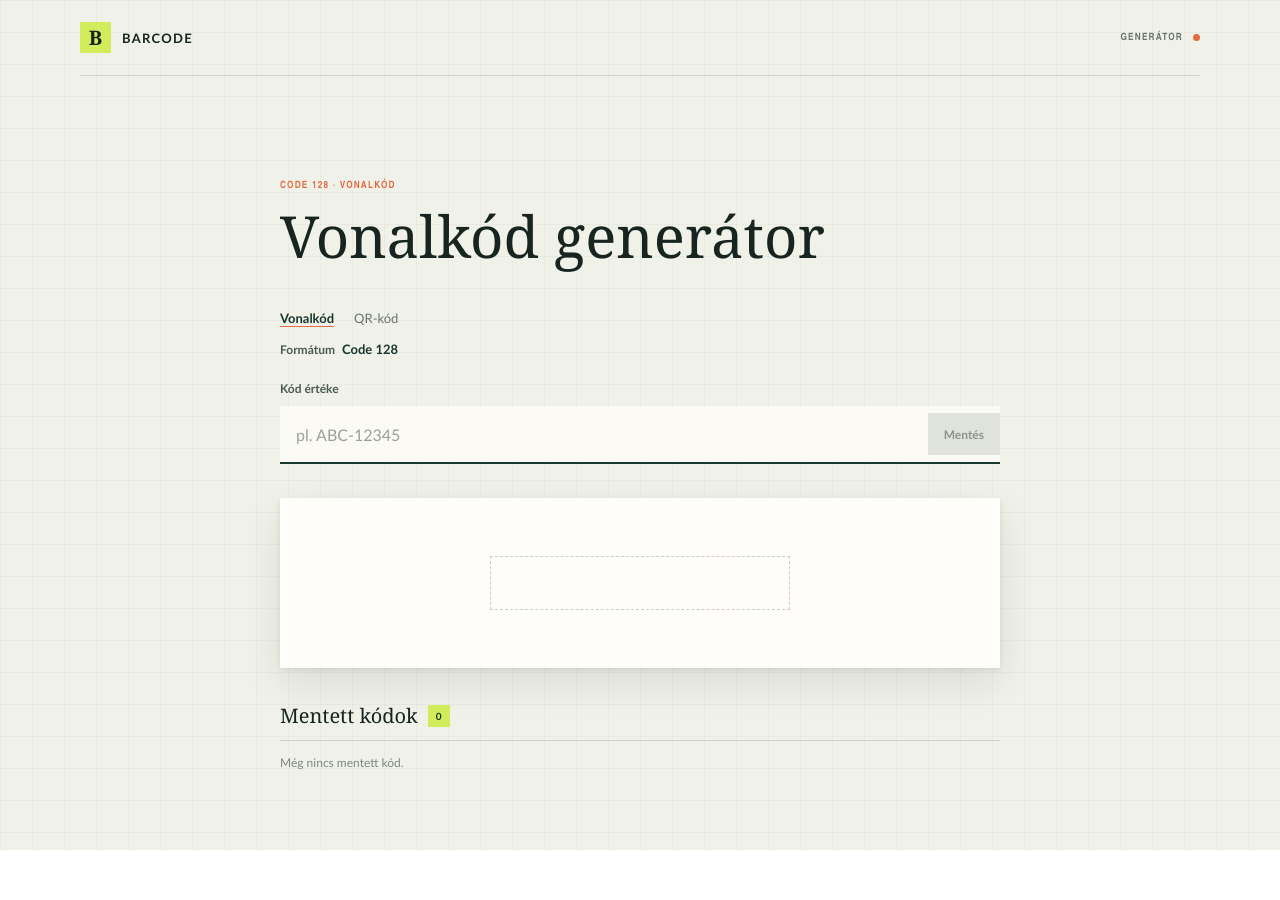
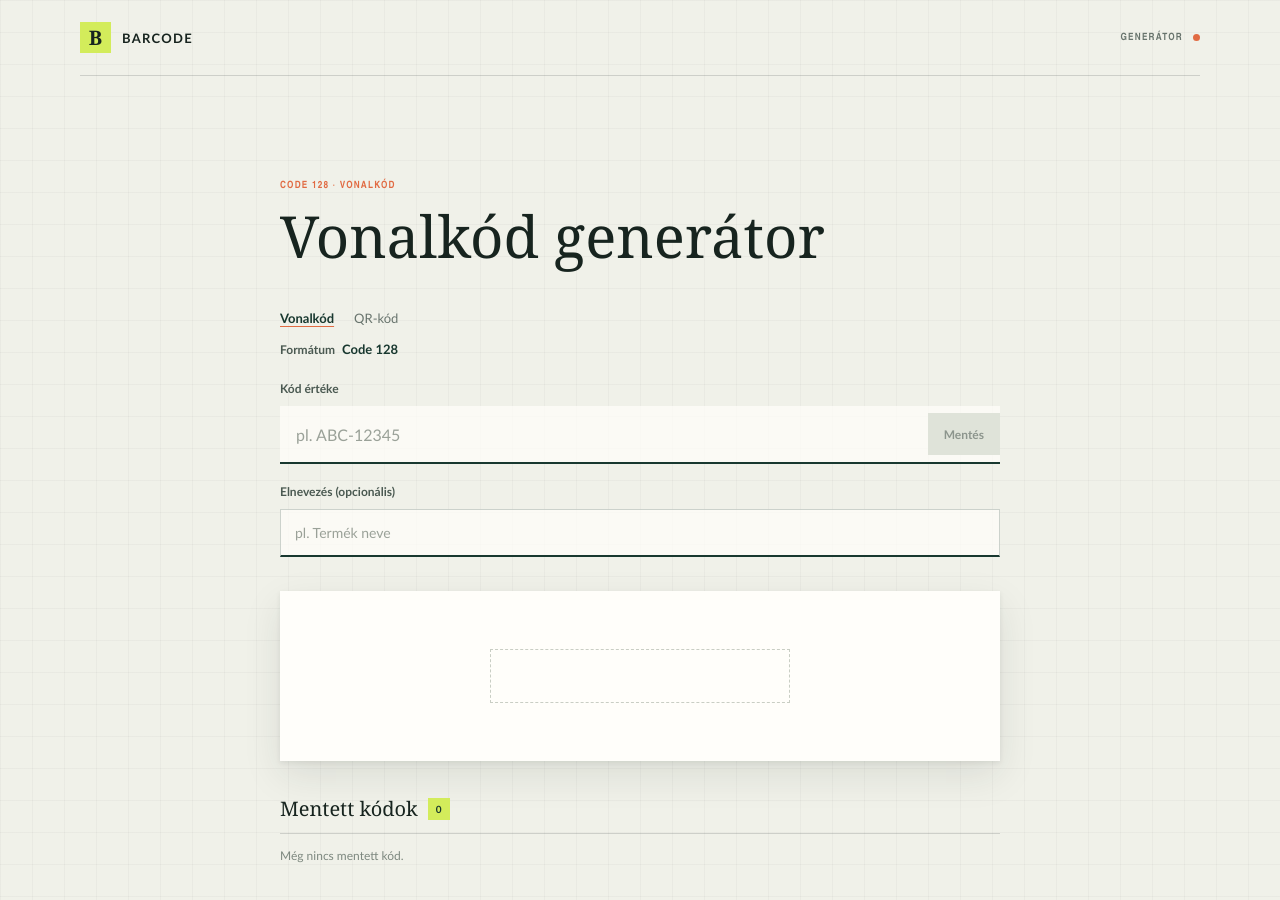
Before and after one commit to kovacsmark0517/vonalkod-generator, a React (Create React App) app: page / in a window 1280 px wide. Shown: the top 900 px of the page. Before the commit the page ends 850 px from the top, so only its background shows below. Built offline with nearby package versions, Linux system fonts and the light colour scheme.

Commit message:
Add optional code names to exports and saves

```diff
--- a/src/App.css
+++ b/src/App.css
@@ -230,6 +230,33 @@
   color: #9aa198;
 }
 
+.name-label {
+  margin-top: 20px;
+}
+
+.name-input {
+  width: 100%;
+  min-height: 48px;
+  padding: 0 14px;
+  border: 1px solid rgba(24, 56, 47, 0.2);
+  border-bottom: 2px solid #18382f;
+  border-radius: 0;
+  outline: 0;
+  background: rgba(255, 254, 250, 0.72);
+  color: #17241f;
+  font: inherit;
+  font-size: 14px;
+}
+
+.name-input::placeholder {
+  color: #9aa198;
+}
+
+.name-input:focus-visible {
+  outline: 2px solid #e16b43;
+  outline-offset: 2px;
+}
+
 .clear-button {
   flex: 0 0 auto;
   margin: 8px;
@@ -344,6 +371,13 @@
   display: block;
 }
 
+.saved-name {
+  margin-bottom: 3px;
+  color: #263a31;
+  font-size: 13px;
+  font-weight: 700;
+}
+
 .saved-format {
   margin-bottom: 3px;
   color: #8a948b;
@@ -394,6 +428,16 @@
   padding: 28px;
   background: #fffefa;
   box-shadow: 0 14px 36px rgba(27, 44, 36, 0.1), 0 2px 5px rgba(27, 44, 36, 0.08);
+}
+
+.preview-code-name {
+  width: 100%;
+  margin: 0 0 8px;
+  color: #263a31;
+  text-align: center;
+  font-size: 14px;
+  font-weight: 700;
+  overflow-wrap: anywhere;
 }
 
 .empty-preview {
@@ -598,6 +642,13 @@
     box-shadow: none;
   }
 
+  .preview-code-name {
+    display: block;
+    margin: 0 0 8mm;
+    color: #17241f;
+    font-size: 16pt;
+  }
+
   .barcode-graphic svg text {
     display: none !important;
   }
--- a/src/App.js
+++ b/src/App.js
@@ -50,7 +50,7 @@ const FORMATS = FORMAT_GROUPS.flatMap((group) => group.formats);
 const FORMATS_BY_VALUE = Object.fromEntries(FORMATS.map((format) => [format.value, format]));
 const UPC_E_EXPANSIONS = ['XX00000XXX', 'XX10000XXX', 'XX20000XXX', 'XXX00000XX', 'XXXX00000X', 'XXXXX00005', 'XXXXX00006', 'XXXXX00007', 'XXXXX00008', 'XXXXX00009'];
 
-const savedCodeId = ({ value, kind = 'barcode', format }) => `${kind}\u0000${format || ''}\u0000${value}`;
+const savedCodeId = ({ value, kind = 'barcode', format, name = '' }) => `${kind}\u0000${format || ''}\u0000${name}\u0000${value}`;
 
 function readSavedBarcodes() {
     try {
@@ -59,12 +59,13 @@ function readSavedBarcodes() {
 
         const normalizedBarcodes = storedBarcodes.reduce((barcodes, savedBarcode) => {
             const storedCode = typeof savedBarcode === 'string'
-                ? { value: savedBarcode, kind: 'barcode', format: DEFAULT_FORMAT }
+                ? { value: savedBarcode, kind: 'barcode', format: DEFAULT_FORMAT, name: '' }
                 : savedBarcode;
             const kind = storedCode && storedCode.kind === 'qr' ? 'qr' : 'barcode';
+            const name = storedCode && typeof storedCode.name === 'string' ? storedCode.name : '';
             const code = kind === 'qr'
-                ? { value: storedCode && storedCode.value, kind }
-                : { value: storedCode && storedCode.value, kind, format: storedCode && storedCode.format };
+                ? { value: storedCode && storedCode.value, kind, name }
+                : { value: storedCode && storedCode.value, kind, format: storedCode && storedCode.format, name };
 
             if (
                 typeof code.value === 'string' &&
@@ -180,11 +181,29 @@ function isValidUpce(value) {
     return value[7] === checkDigit(upcWithoutCheck, 3, 1);
 }
 
-async function createPngBlob(svg, caption) {
+async function createPngBlob(svg, title, caption) {
     const viewBox = svg.getAttribute('viewBox')?.trim().split(/\s+/).map(Number);
     const bounds = svg.getBoundingClientRect();
     const width = viewBox?.[2] || (svg.getAttribute('width')?.endsWith('%') ? bounds.width : Number.parseFloat(svg.getAttribute('width'))) || bounds.width;
     const height = viewBox?.[3] || (svg.getAttribute('height')?.endsWith('%') ? bounds.height : Number.parseFloat(svg.getAttribute('height'))) || bounds.height;
+
+        function wrapText(context, text, maxWidth) {
+            const lines = [];
+            let line = '';
+
+            for (const character of text) {
+                const nextLine = line + character;
+                if (line && context.measureText(nextLine).width > maxWidth) {
+                    lines.push(line);
+                    line = character;
+                } else {
+                    line = nextLine;
+                }
+            }
+
+            if (line || lines.length === 0) lines.push(line);
+            return lines;
+        }
 
     if (!width || !height) throw new Error('A kód mérete nem olvasható.');
 
@@ -209,42 +228,41 @@ async function createPngBlob(svg, caption) {
 
         const scale = Math.min(6, Math.max(3, Math.ceil(1800 / width)));
         const canvas = document.createElement('canvas');
-        canvas.width = Math.ceil(width * scale);
+        const pixelWidth = Math.ceil(width * scale);
+        canvas.width = pixelWidth;
         const context = canvas.getContext('2d');
         if (!context) throw new Error('A kép nem készíthető el.');
 
         const padding = 18 * scale;
         const lineHeight = 22 * scale;
-        context.font = `${15 * scale}px Consolas, "Courier New", monospace`;
-        const maxTextWidth = canvas.width - padding * 2;
-        const lines = [];
-        let line = '';
-
-        for (const character of caption) {
-            const nextLine = line + character;
-            if (line && context.measureText(nextLine).width > maxTextWidth) {
-                lines.push(line);
-                line = character;
-            } else {
-                line = nextLine;
-            }
-        }
-        if (line) lines.push(line);
+        const titleFontSize = 17 * scale;
+        const codeFontSize = 15 * scale;
+        const maxTextWidth = pixelWidth - padding * 2;
+        context.font = `700 ${titleFontSize}px "Trebuchet MS", sans-serif`;
+        const titleLines = title ? wrapText(context, title, maxTextWidth) : [];
+        context.font = `${codeFontSize}px Consolas, "Courier New", monospace`;
+        const codeLines = wrapText(context, caption, maxTextWidth);
 
         const imageHeight = Math.ceil(height * scale);
-        canvas.height = imageHeight + padding * 2 + lines.length * lineHeight;
+        const imageTop = titleLines.length ? padding + titleLines.length * lineHeight + padding / 2 : padding;
+        const codeTop = imageTop + imageHeight + padding;
+        canvas.height = codeTop + codeLines.length * lineHeight + padding;
         const finalContext = canvas.getContext('2d');
         if (!finalContext) throw new Error('A kép nem készíthető el.');
 
         finalContext.fillStyle = '#ffffff';
         finalContext.fillRect(0, 0, canvas.width, canvas.height);
-        finalContext.drawImage(image, 0, 0, canvas.width, imageHeight);
+        finalContext.drawImage(image, 0, imageTop, pixelWidth, imageHeight);
         finalContext.fillStyle = '#17241f';
-        finalContext.font = `${15 * scale}px Consolas, "Courier New", monospace`;
         finalContext.textAlign = 'center';
         finalContext.textBaseline = 'top';
-        lines.forEach((text, index) => {
-            finalContext.fillText(text, canvas.width / 2, imageHeight + padding + index * lineHeight);
+        finalContext.font = `700 ${titleFontSize}px "Trebuchet MS", sans-serif`;
+        titleLines.forEach((text, index) => {
+            finalContext.fillText(text, pixelWidth / 2, padding + index * lineHeight);
+        });
+        finalContext.font = `${codeFontSize}px Consolas, "Courier New", monospace`;
+        codeLines.forEach((text, index) => {
+            finalContext.fillText(text, pixelWidth / 2, codeTop + index * lineHeight);
         });
 
         return await new Promise((resolve, reject) => {
@@ -269,6 +287,7 @@ function safeFilePart(value) {
 
 function App() {
     const [value, setValue] = useState('');
+    const [name, setName] = useState('');
     const [generatorMode, setGeneratorMode] = useState('barcode');
     const [format, setFormat] = useState(DEFAULT_FORMAT);
     const [isFormatOpen, setIsFormatOpen] = useState(false);
@@ -279,7 +298,9 @@ function App() {
     const previewRef = useRef(null);
     const selectedFormat = FORMATS_BY_VALUE[format];
     const validationError = generatorMode === 'barcode' ? getValidationError(format, value) : '';
-    const currentCode = generatorMode === 'qr' ? { value, kind: 'qr' } : { value, kind: 'barcode', format };
+    const currentCode = generatorMode === 'qr'
+        ? { value, name: name.trim(), kind: 'qr' }
+        : { value, name: name.trim(), kind: 'barcode', format };
     const isSaved = savedBarcodes.some((barcode) => savedCodeId(barcode) === savedCodeId(currentCode));
 
     useEffect(() => {
@@ -301,7 +322,7 @@ function App() {
 
     const getExportBaseName = () => {
         const codeType = generatorMode === 'qr' ? 'qr-kod' : format.toLowerCase();
-        return `${codeType}-${safeFilePart(value)}`;
+        return `${codeType}-${safeFilePart(name.trim() || value)}`;
     };
 
     const downloadPng = async () => {
@@ -313,7 +334,7 @@ function App() {
             const svg = previewRef.current?.querySelector('svg');
             if (!svg) throw new Error('Nem található letölthető kód.');
 
-            const blob = await createPngBlob(svg, value);
+            const blob = await createPngBlob(svg, name.trim(), value);
             const url = window.URL.createObjectURL(blob);
             const link = document.createElement('a');
             link.href = url;
@@ -443,12 +464,26 @@ function App() {
                     )}
                 </div>
 
+                <label className="input-label name-label" htmlFor="barcode-name">Elnevezés (opcionális)</label>
+                <input
+                    className="name-input"
+                    id="barcode-name"
+                    type="text"
+                    value={name}
+                    onChange={(event) => setName(event.target.value)}
+                    placeholder="pl. Termék neve"
+                    autoComplete="off"
+                />
+
                 <section
                     className="preview"
                     ref={previewRef}
                     aria-label={generatorMode === 'qr' ? 'QR-kód előnézete' : 'Vonalkód előnézete'}
                     aria-live="polite"
                 >
+                    {value.trim() && !validationError && name.trim() && (
+                        <p className="preview-code-name">{name.trim()}</p>
+                    )}
                     {value.trim() && !validationError
                         ? generatorMode === 'qr'
                             ? <div className="qr-graphic" role="img" aria-label={`QR-kód: ${value}`}><QRCodeSVG value={value} size={240} level="M" /></div>
@@ -498,13 +533,15 @@ function App() {
                                         type="button"
                                         onClick={() => {
                                             setValue(barcode.value);
+                                            setName(barcode.name || '');
                                             setGeneratorMode(barcode.kind);
                                             if (barcode.kind === 'barcode') setFormat(barcode.format);
                                             setIsFormatOpen(false);
                                         }}
-                                        aria-label={`${savedCodeType(barcode)} ${barcode.value}`}
+                                        aria-label={`${barcode.name ? `${barcode.name} (${savedCodeType(barcode)})` : savedCodeType(barcode)} ${barcode.value}`}
                                         aria-pressed={savedCodeId(currentCode) === savedCodeId(barcode)}
                                     >
+                                        {barcode.name && <span className="saved-name">{barcode.name}</span>}
                                         <span className="saved-format">{savedCodeType(barcode)}</span>
                                         <span>{barcode.value}</span>
                                     </button>
```
Also changed, not shown: 1 other file (tests, documents, lock files or other folders).
